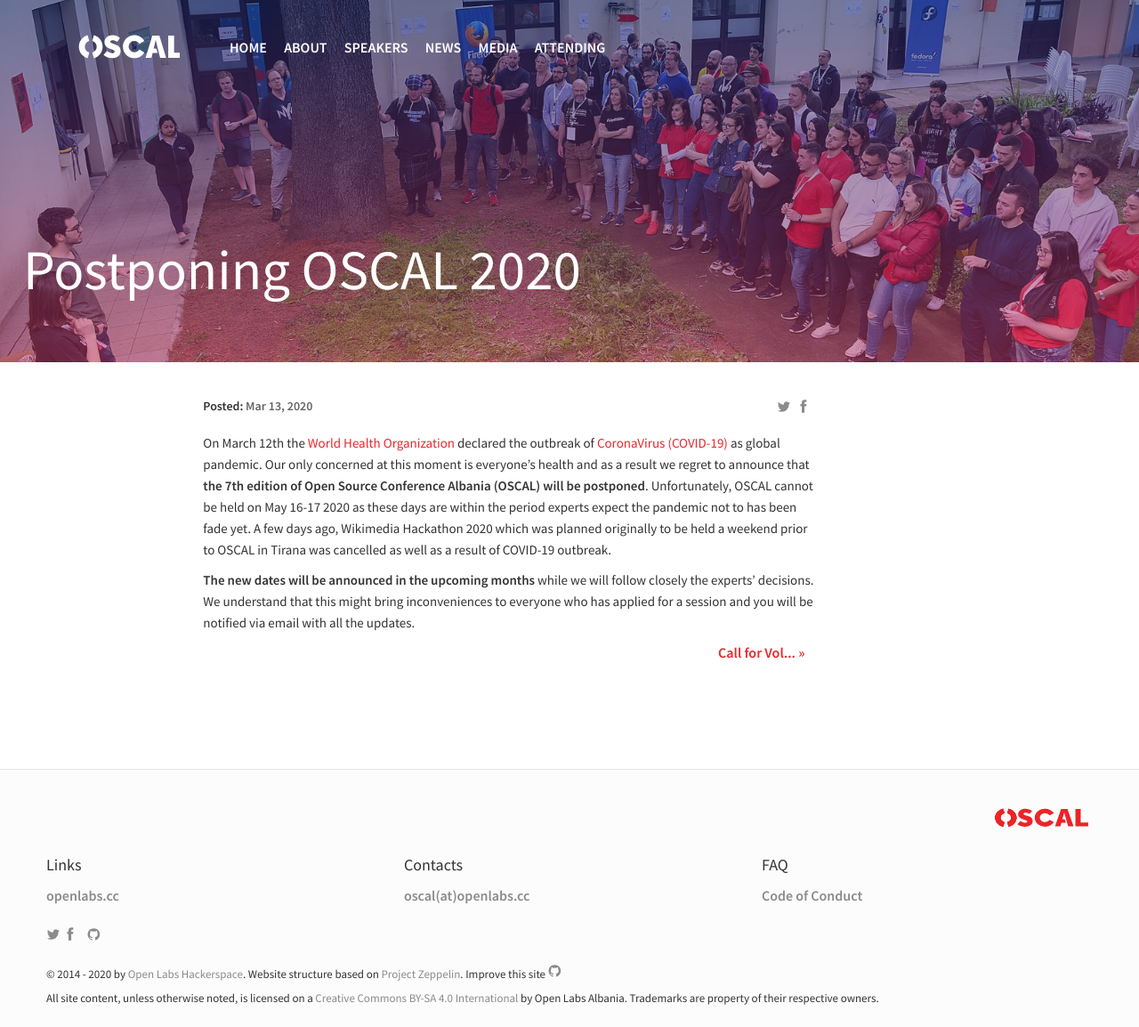
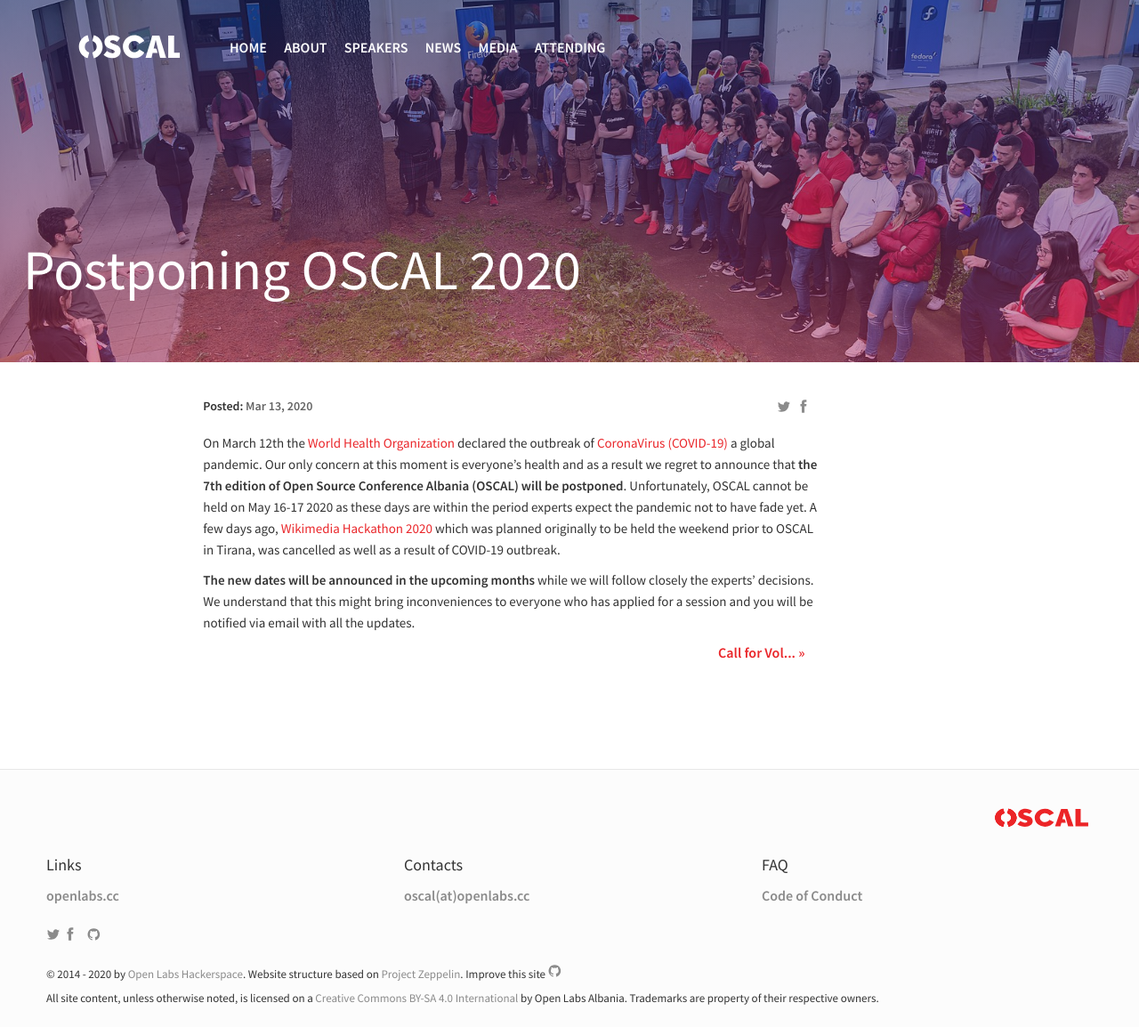
Before and after one commit to OpenLabsHackerspace/OSCAL2022-website, a Jekyll site: the page built from _posts/2020-03-15-postponing-oscal.md, in a window 1280 px wide and 1154 px high. Shown: the whole window at 89% size. Built offline with Jekyll 4.4.1, drawn with Linux system fonts in a browser that asks for light colours; comment, search, counter and statistics services are not loaded.

Commit message:
Typos & and added a link.

```diff
--- a/_posts/2020-03-15-postponing-oscal.md
+++ b/_posts/2020-03-15-postponing-oscal.md
@@ -7,6 +7,6 @@
 ---
 
 
-On March 12th the [World Health Organization](http://www.euro.who.int/en/health-topics/health-emergencies/coronavirus-covid-19/news/news/2020/3/who-announces-covid-19-outbreak-a-pandemic) declared the outbreak of [CoronaVirus (COVID-19)](https://en.wikipedia.org/wiki/2019%E2%80%9320_coronavirus_pandemic) as global pandemic. Our only concerned at this moment is everyone's health and as a result we regret to announce that **the 7th edition of Open Source Conference Albania (OSCAL) will be postponed**. Unfortunately, OSCAL cannot be held on May 16-17 2020 as these days are within the period experts expect the pandemic not to has been fade yet. A few days ago, Wikimedia Hackathon 2020 which was planned originally to be held a weekend prior to OSCAL in Tirana was cancelled as well as a result of COVID-19 outbreak.
+On March 12th the [World Health Organization](http://www.euro.who.int/en/health-topics/health-emergencies/coronavirus-covid-19/news/news/2020/3/who-announces-covid-19-outbreak-a-pandemic) declared the outbreak of [CoronaVirus (COVID-19)](https://en.wikipedia.org/wiki/2019%E2%80%9320_coronavirus_pandemic) a global pandemic. Our only concern at this moment is everyone's health and as a result we regret to announce that **the 7th edition of Open Source Conference Albania (OSCAL) will be postponed**. Unfortunately, OSCAL cannot be held on May 16-17 2020 as these days are within the period experts expect the pandemic not to have fade yet. A few days ago, [Wikimedia Hackathon 2020](https://www.mediawiki.org/wiki/Wikimedia_Hackathon_2020) which was planned originally to be held the weekend prior to OSCAL in Tirana, was cancelled as well as a result of COVID-19 outbreak.
 
 **The new dates will be announced in the upcoming months** while we will follow closely the experts' decisions. We understand that this might bring inconveniences to everyone who has applied for a session and you will be notified via email with all the updates.
```
